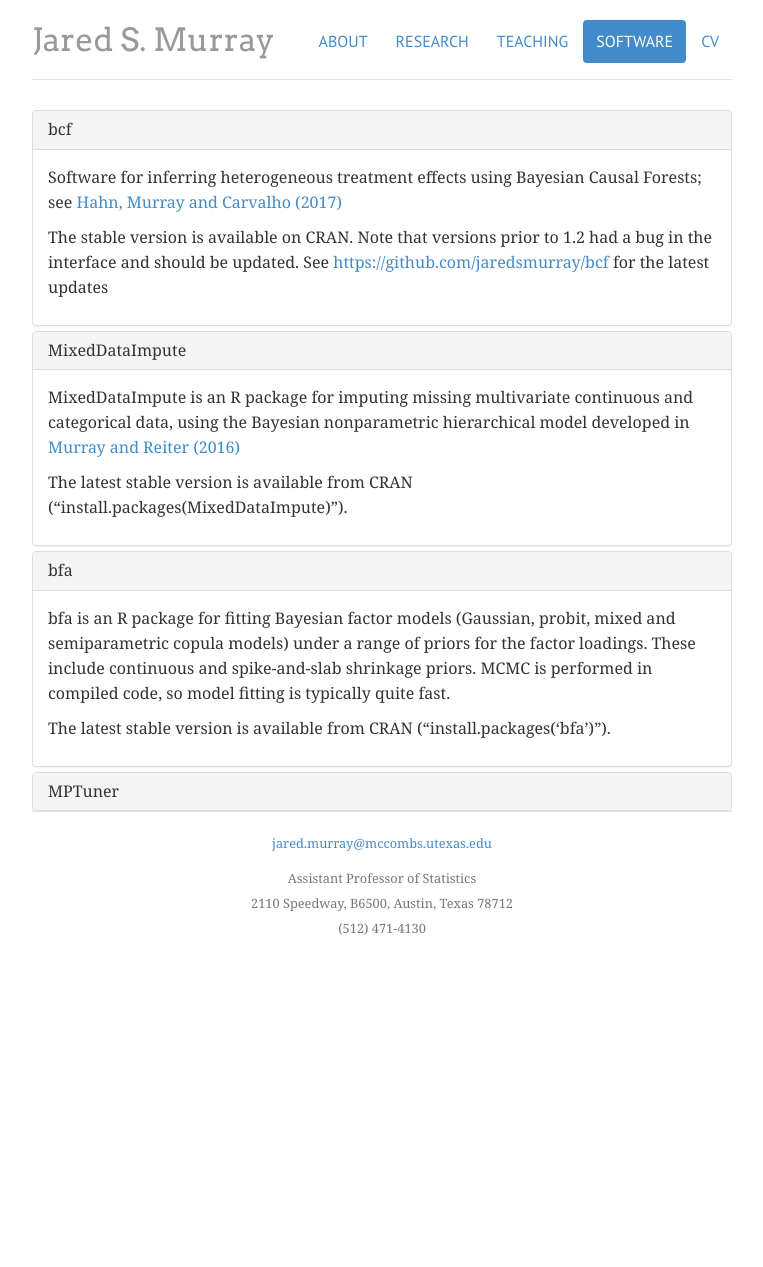
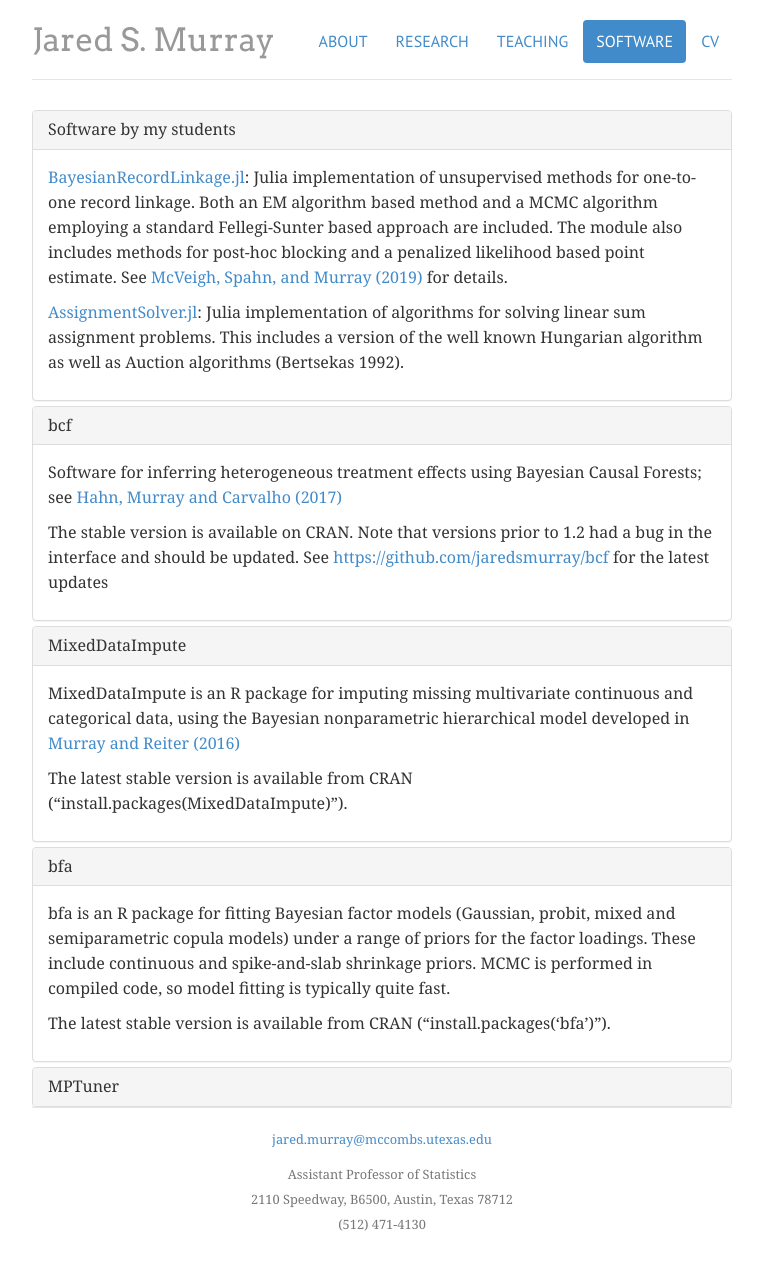
Before and after one commit to jaredsmurray/jaredsmurray.github.io, a Jekyll site: the page built from software/index.html, in a window 1280 px wide. Shown: the whole page, without its empty margins (258-1021 px from the left). Built offline with Jekyll 4.4.1, drawn with Linux system fonts in a browser that asks for light colours; before the commit the page ends 971 px from its top, so only the background shows below that.

Commit message:
Update index.html

```diff
--- a/software/index.html
+++ b/software/index.html
@@ -7,6 +7,32 @@ contact: passive
 software: active
 ---
 <div class="panel-group" id="accordion">
+
+
+  <div class="panel panel-default">
+    <div class="panel-heading">
+      <h4 class="panel-title">
+        <a class="accordion-toggle" data-toggle="collapse" data-parent="#accordion" href="#collapseOne">
+          Software by my students
+        </a>
+      </h4>
+    </div>
+    <div id="collapseOne" class="panel-collapse collapse in">
+      <div class="panel-body">
+        <p> <a href="https://github.com/brendanstats/BayesianRecordLinkage.jl">BayesianRecordLinkage.jl</a>: Julia implementation of unsupervised methods for one-to-one record linkage. Both an EM algorithm based method and a MCMC algorithm employing a standard Fellegi-Sunter based approach are included. The module also includes methods for post-hoc blocking and a penalized likelihood based point estimate.
+      See <a href="https://arxiv.org/abs/1905.05337">McVeigh, Spahn, and Murray (2019)</a> for details.
+</p>
+
+        <p><a href="https://github.com/brendanstats/AssignmentSolver.jl">AssignmentSolver.jl</a>:  Julia implementation of algorithms for solving linear sum assignment problems. This includes a version of the well known Hungarian algorithm as well as Auction algorithms (Bertsekas 1992).
+
+        </p>
+    </div>
+    </div>
+  </div>
+
+
+
+
 
   <div class="panel panel-default">
     <div class="panel-heading">
```
